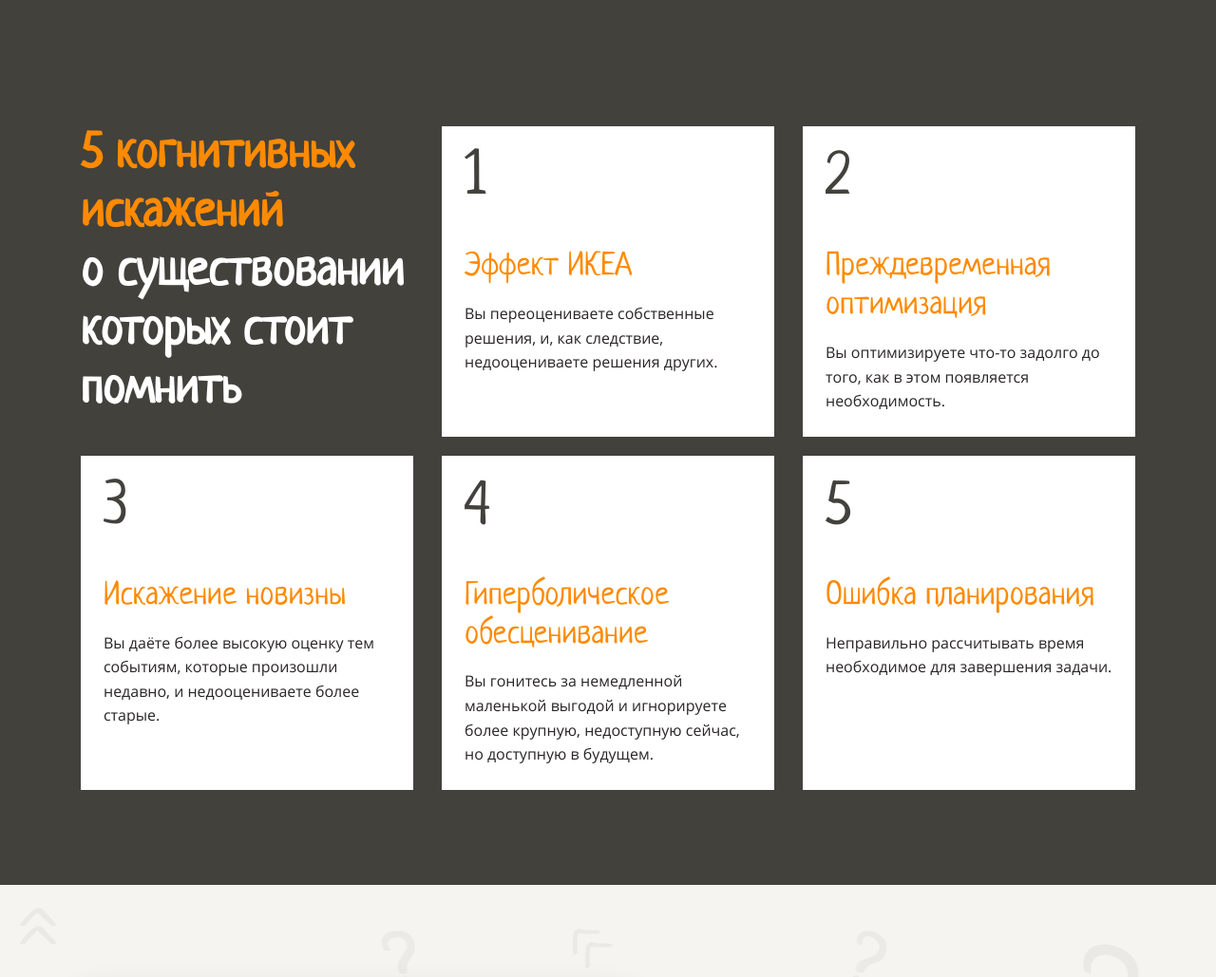
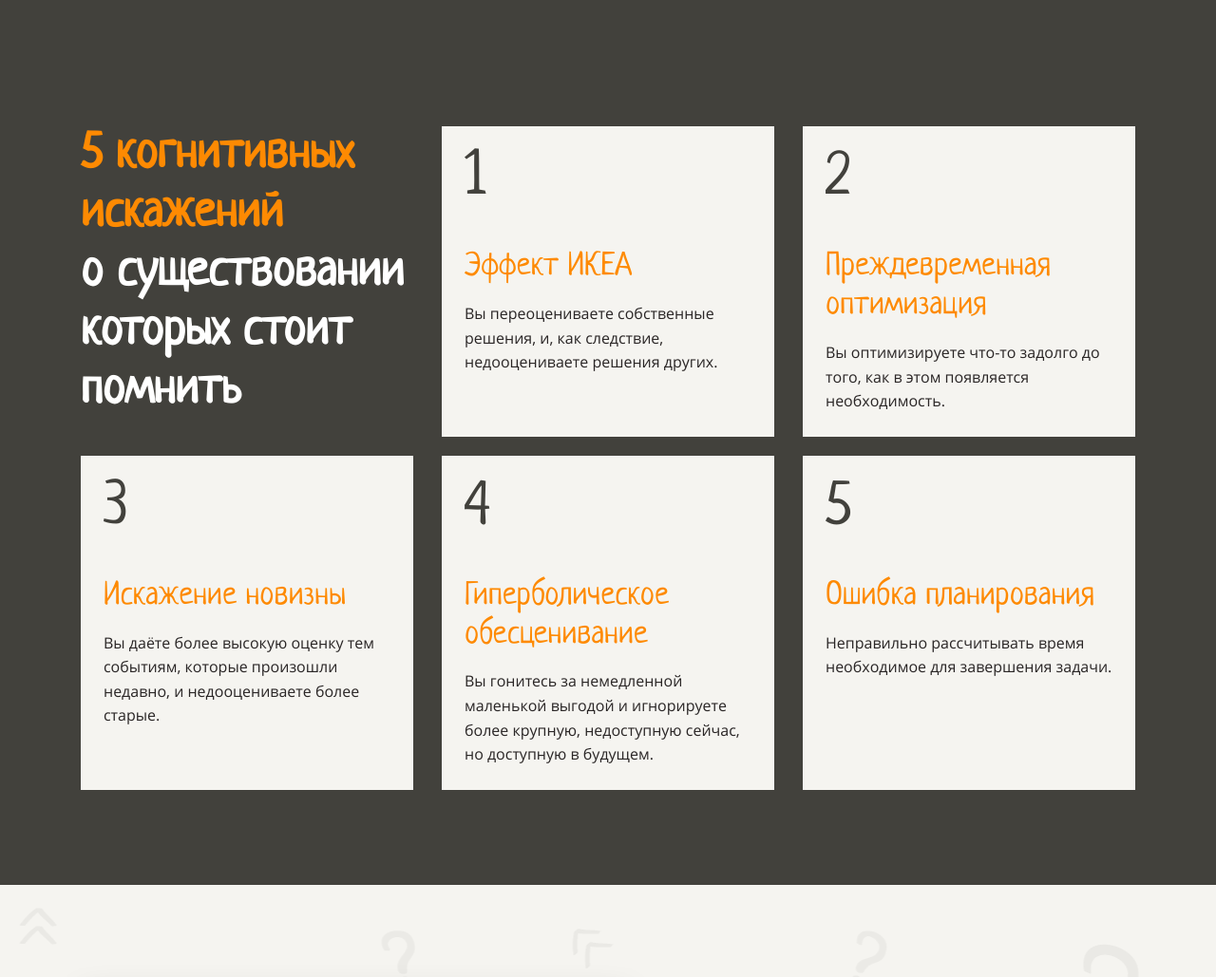
Before and after one commit to RedcandleVine/layout-designer-project-lvl1, a website: page src/index.html in a window 1280 px wide. Shown: the part 1780-2809 px from the top of the page at 95% size. Drawn offline with Linux system fonts and the light colour scheme; grey boxes are pictures that could not be loaded.

Commit message:
inor linter & pixe perfect editions

```diff
--- a/src/index.html
+++ b/src/index.html
@@ -44,7 +44,7 @@
                     <h2 class="types-title">
                         5 когнитивных искажений <br><span>о существовании которых стоит помнить</span>
                     </h2>
-                    <a href="#ikea-effect" class="link-type type-of-distortion bg-white">
+                    <a href="#ikea-effect" class="link-type type-of-distortion bg-beige">
                         <span class="type-number">
                             1
                         </span>
@@ -53,7 +53,7 @@
                             Вы переоцениваете собственные решения, и, как следствие, недооцениваете решения других.
                         </span>
                     </a>
-                    <a href="#premature-optimization" class="link-type type-of-distortion bg-white">
+                    <a href="#premature-optimization" class="link-type type-of-distortion bg-beige">
                         <span class="type-number">
                             2
                         </span>
@@ -64,7 +64,7 @@
                             Вы оптимизируете что-то задолго до того, как в этом появляется необходимость.
                         </span>
                     </a>
-                    <a href="#distortion-of-novelty" class="link-type type-of-distortion bg-white">
+                    <a href="#distortion-of-novelty" class="link-type type-of-distortion bg-beige">
                         <span class="type-number">
                             3
                         </span>
@@ -75,7 +75,7 @@
                             Вы даёте более высокую оценку тем событиям, которые произошли недавно, и недооцениваете более старые.
                         </span>
                     </a>
-                    <a href="#hyperbolic-depreciation" class="link-type type-of-distortion bg-white">
+                    <a href="#hyperbolic-depreciation" class="link-type type-of-distortion bg-beige">
                         <span class="type-number">
                             4
                         </span>
@@ -86,7 +86,7 @@
                             Вы гонитесь за немедленной маленькой выгодой и игнорируете более крупную, недоступную сейчас, но доступную в будущем.
                         </span>
                     </a>
-                    <a href="#errors-in-planning" class="link-type type-of-distortion bg-white">
+                    <a href="#errors-in-planning" class="link-type type-of-distortion bg-beige">
                         <span class="type-number">
                             5
                         </span>
--- a/src/styles/style.css
+++ b/src/styles/style.css
@@ -39,16 +39,18 @@ body {
 
   background-color: #f5f4f0;
 }
+
 .background-beige::before,
 .background-sand::before {
-  position: absolute;
-  top: 0;
-  content: "";
+  z-index: 20;
 
   width: 100%;
   height: 100%;
 
-  z-index: 20;
+  position: absolute;
+  top: 0;
+
+  content: "";
 
   background: url(../images/background.png) no-repeat 0 0;
   background-position: 11% 0;
@@ -163,6 +165,10 @@ body {
 
 .bg-dark {
   background-color: #42413c;
+}
+
+.bg-beige {
+  background-color: #f5f4f0;
 }
 
 .pt-100 {
@@ -377,15 +383,15 @@ h3.type-name {
 }
 
 .background-beige .block-img {
+  z-index: 30;
+
   padding-right: 25px;
-
-  z-index: 30;
 }
 
 .background-sand .block-img {
+  z-index: 30;
+
   padding-left: 25px;
-
-  z-index: 30;
 }
 
 .background-beige:last-of-type .middle-title {
@@ -450,7 +456,6 @@ h3.type-name {
 
 .input-email {
   width: 425px;
-  /* min-width: none; */
   height: 50px;
 
   margin-right: -1px;
```
